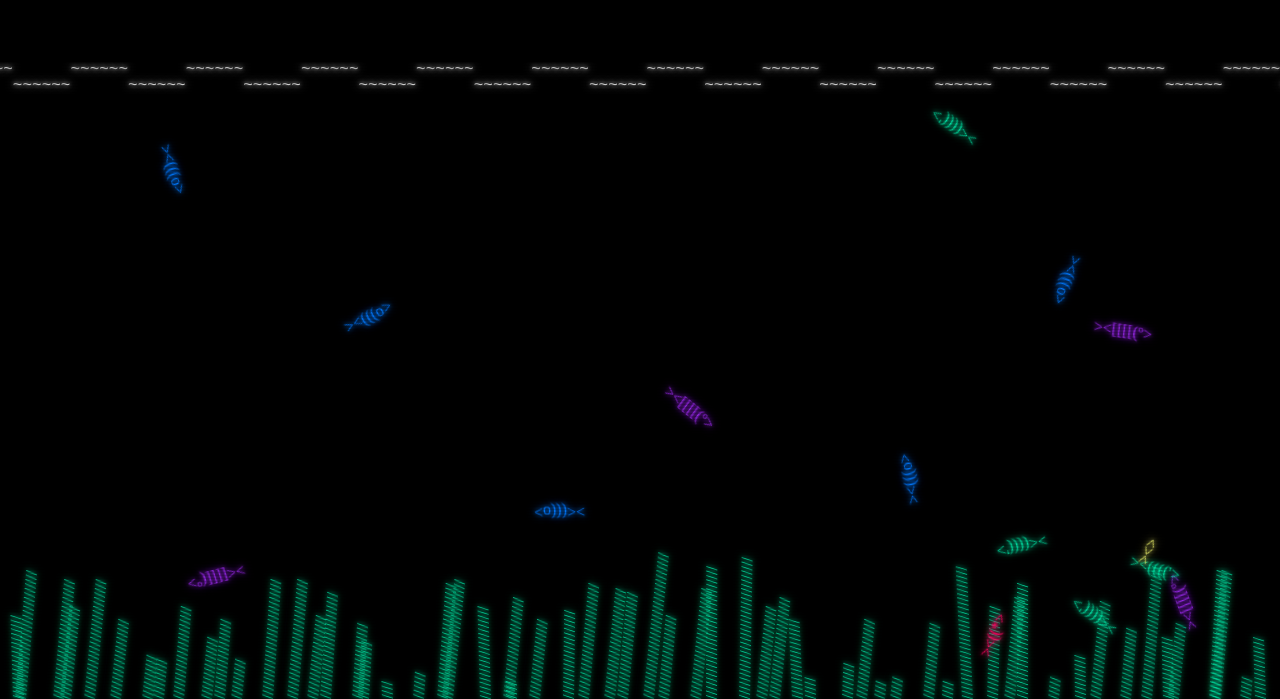
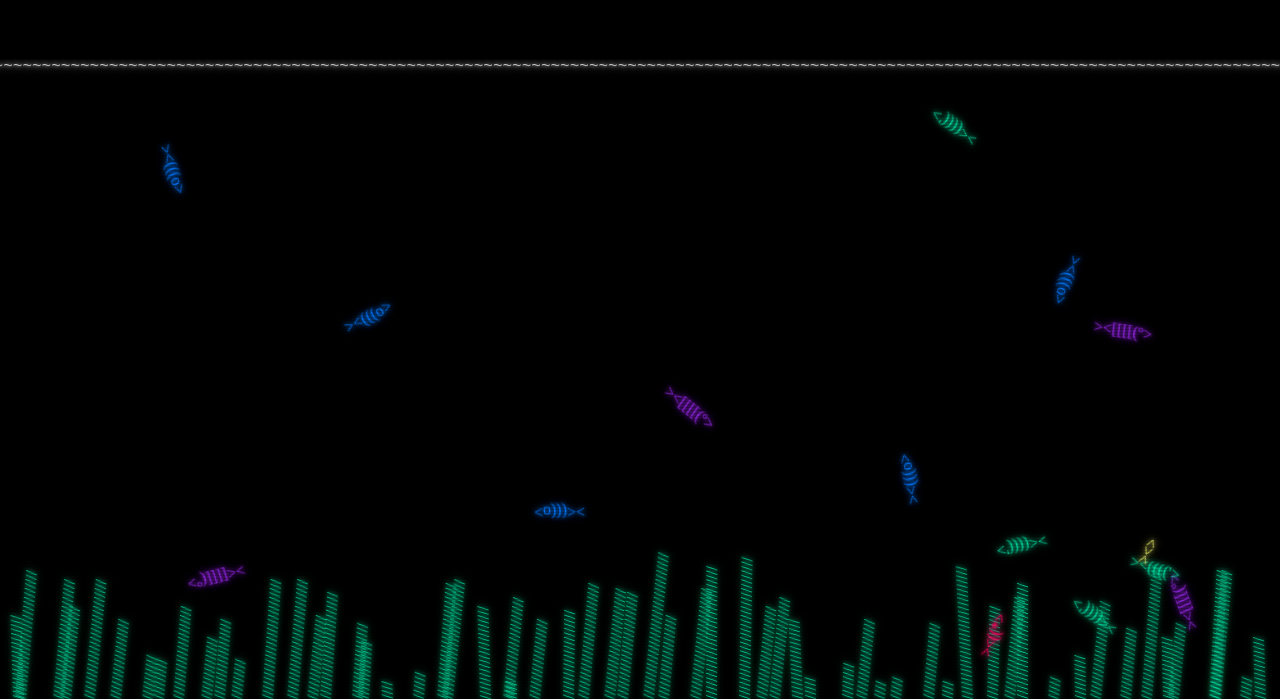
Before and after one commit to jordantannen/fish-tank, a website built with Vite: page index.html in a window 1280 px wide. Shown: the part 101-800 px from the top of the page. Built offline with nearby package versions, Linux system fonts and the light colour scheme.

Commit message:
Update ripple

```diff
--- a/src/ripple.ts
+++ b/src/ripple.ts
@@ -5,15 +5,18 @@ export function createRipple(tank: HTMLElement) {
   const outer = document.createElement("div");
   outer.classList.add("ripple");
 
-  const inner = document.createElement("div");
-  inner.classList.add("ripple-inner");
+  // Two rows of tildes, offset so they interleave into a zigzag. CSS stacks them on
+  // one baseline and bobs them in opposite phase, so the crest and trough trade places.
+  for (const offset of [0, GROUP_SIZE]) {
+    const row = document.createElement("div");
+    row.classList.add("ripple-row");
 
-  const wave = "~".repeat(GROUP_SIZE) + " ".repeat(GROUP_SIZE);
-  const gap = " ".repeat(GROUP_SIZE) + "~".repeat(GROUP_SIZE);
-  const topRow = wave.repeat(REPEATS);
-  const bottomRow = gap.repeat(REPEATS);
-  inner.textContent = [topRow, bottomRow].map(line => line + line).join("\n");
+    const pattern = " ".repeat(offset) + "~".repeat(GROUP_SIZE) + " ".repeat(GROUP_SIZE - offset);
+    const line = pattern.repeat(REPEATS);
+    row.textContent = line + line;
 
-  outer.appendChild(inner);
+    outer.appendChild(row);
+  }
+
   tank.appendChild(outer);
 }
--- a/src/style.css
+++ b/src/style.css
@@ -69,28 +69,37 @@ body {
   top: 0;
   left: 0;
   width: 100%;
-  overflow: hidden;
-  animation: ripple-bob 3s ease-in-out infinite;
 }
 
-.ripple-inner {
+.ripple-row {
+  width: max-content;
   white-space: pre;
   font-family: monospace;
   line-height: 1;
   color: #cccccc;
   font-size: 2vmin;
   text-shadow: 0 0 4px currentColor, 0 0 10px currentColor;
-  animation: ripple-scroll 20s linear infinite;
+  /* scroll uses `translate`, bob uses `transform` so the two don't clobber each other */
+  animation:
+    ripple-scroll 45s linear infinite,
+    ripple-bob 2s ease-in-out infinite alternate;
+}
+
+/* second row shares the first row's baseline and mirrors its bob, so the two are always
+   on opposite sides: every 2s the crest and trough trade places */
+.ripple-row + .ripple-row {
+  margin-top: -1em;
+  animation-direction: normal, alternate-reverse;
 }
 
 @keyframes ripple-scroll {
-  from { transform: translateX(0); }
-  to   { transform: translateX(-50%); }
+  from { translate: 0; }
+  to   { translate: -50%; }
 }
 
 @keyframes ripple-bob {
-  0%, 100% { transform: translateY(0); }
-  50% { transform: translateY(4px); }
+  from { transform: translateY(-0.25em); }
+  to   { transform: translateY(0.25em); }
 }
 
 .seaweed {
```
